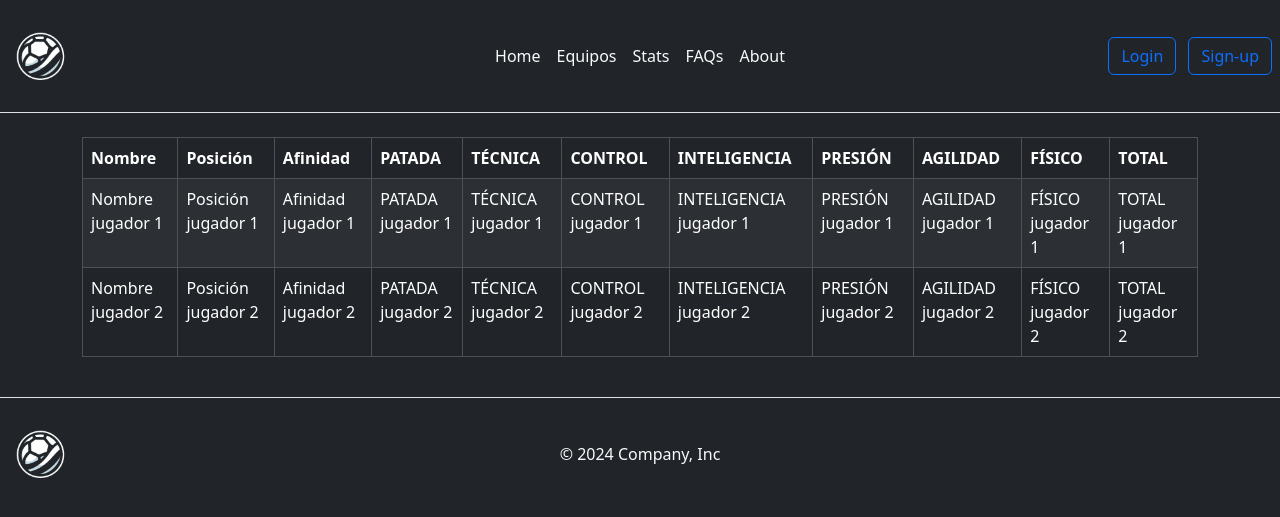
After one commit to IceForClass/Inazuma-Project, a PHP site: page /paginas/Stats.php in a window 1280 px wide. The commit adds this page. Shown: the top 517 px of the page. Run offline with PHP 8.4, Linux system fonts and the light colour scheme.

Commit message:
Some improvements

```diff
--- a/include/extra.inc.php
+++ b/include/extra.inc.php
@@ -24,7 +24,7 @@
     <ul class="nav col-12 col-md-auto mb-2 justify-content-center mb-md-0">
       <li><a href="/" class="nav-link px-2 link-light">Home</a></li>
       <li><a href="/paginas/equipos.php" class="nav-link px-2 link-light">Equipos</a></li>
-      <li><a href="#" class="nav-link px-2 link-light">Pricing</a></li>
+      <li><a href="/paginas/Stats.php" class="nav-link px-2 link-light">Stats</a></li>
       <li><a href="#" class="nav-link px-2 link-light">FAQs</a></li>
       <li><a href="#" class="nav-link px-2 link-light">About</a></li>
     </ul>
--- a/include/index.inc.php
+++ b/include/index.inc.php
@@ -27,7 +27,7 @@
     <ul class="nav col-12 col-md-auto mb-2 justify-content-center mb-md-0">
       <li><a href="/index.php" class="nav-link px-2 link-light">Home</a></li>
       <li><a href="/paginas/equipos.php" class="nav-link px-2 link-light">Equipos</a></li>
-      <li><a href="#" class="nav-link px-2 link-light">Pricing</a></li>
+      <li><a href="/paginas/Stats.php" class="nav-link px-2 link-light">Stats</a></li>
       <li><a href="#" class="nav-link px-2 link-light">FAQs</a></li>
       <li><a href="#" class="nav-link px-2 link-light">About</a></li>
     </ul>
--- /dev/null
+++ b/paginas/Stats.php
@@ -0,0 +1,66 @@
+<?php include("../include/index.inc.php") ?>
+
+<?php headHTML(); ?>
+
+<body class="bg-dark">
+    <?php headerHTML(); ?>
+
+    <main>
+        <div class="container d-flex justify-content-center">
+            <div class="table-responsive">
+                <table class="table table-dark table-striped table-bordered">
+                    <thead>
+                        <tr>
+                            <th scope="col">Nombre</th>
+                            <th scope="col">Posición</th>
+                            <th scope="col">Afinidad</th>
+                            <th scope="col">PATADA</th>
+                            <th scope="col">TÉCNICA</th>
+                            <th scope="col">CONTROL</th>
+                            <th scope="col">INTELIGENCIA</th>
+                            <th scope="col">PRESIÓN</th>
+                            <th scope="col">AGILIDAD</th>
+                            <th scope="col">FÍSICO</th>
+                            <th scope="col">TOTAL</th>
+                        </tr>
+                    </thead>
+                    <tbody>
+                        <tr>
+                            <td>Nombre jugador 1</td>
+                            <td>Posición jugador 1</td>
+                            <td>Afinidad jugador 1</td>
+                            <td>PATADA jugador 1</td>
+                            <td>TÉCNICA jugador 1</td>
+                            <td>CONTROL jugador 1</td>
+                            <td>INTELIGENCIA jugador 1</td>
+                            <td>PRESIÓN jugador 1</td>
+                            <td>AGILIDAD jugador 1</td>
+                            <td>FÍSICO jugador 1</td>
+                            <td>TOTAL jugador 1</td>
+                        </tr>
+                        <!-- Puedes agregar más filas según sea necesario -->
+                        <tr>
+                            <td>Nombre jugador 2</td>
+                            <td>Posición jugador 2</td>
+                            <td>Afinidad jugador 2</td>
+                            <td>PATADA jugador 2</td>
+                            <td>TÉCNICA jugador 2</td>
+                            <td>CONTROL jugador 2</td>
+                            <td>INTELIGENCIA jugador 2</td>
+                            <td>PRESIÓN jugador 2</td>
+                            <td>AGILIDAD jugador 2</td>
+                            <td>FÍSICO jugador 2</td>
+                            <td>TOTAL jugador 2</td>
+                        </tr>
+                    </tbody>
+                </table>
+            </div>
+        </div>
+
+    </main>
+
+    <?php footerHTML(); ?>
+
+</body>
+
+</html>
--- a/paginas/equipos.php
+++ b/paginas/equipos.php
@@ -11,7 +11,7 @@
         <div class="container mt-3 text-center">
             <h2 class="text-white">Todos Los Equipos</h2>
             <h3 class="text-white">Alius Master</h3>
-            <a href="#demo" class="btn btn-primary" data-bs-toggle="collapse">Ver Equipo</a>
+            <a href="#demo" class="btn btn-primary mb-3" data-bs-toggle="collapse">Ver Equipo</a>
             <div id="demo" class="collapse">
                 <div class="row text-white d-flex justify-content-center">
                     <figure class="col-md-3 mx-1">
```
